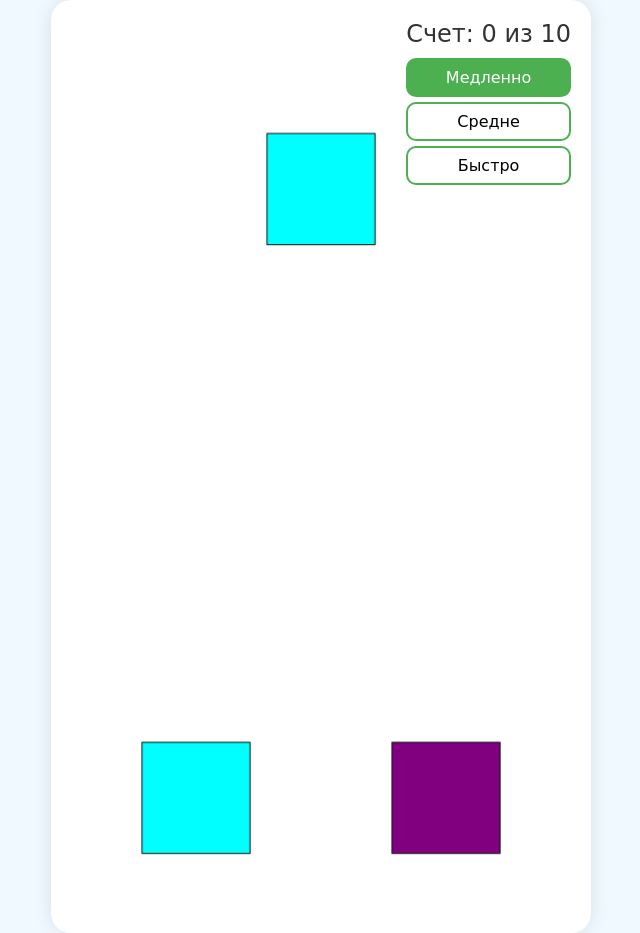
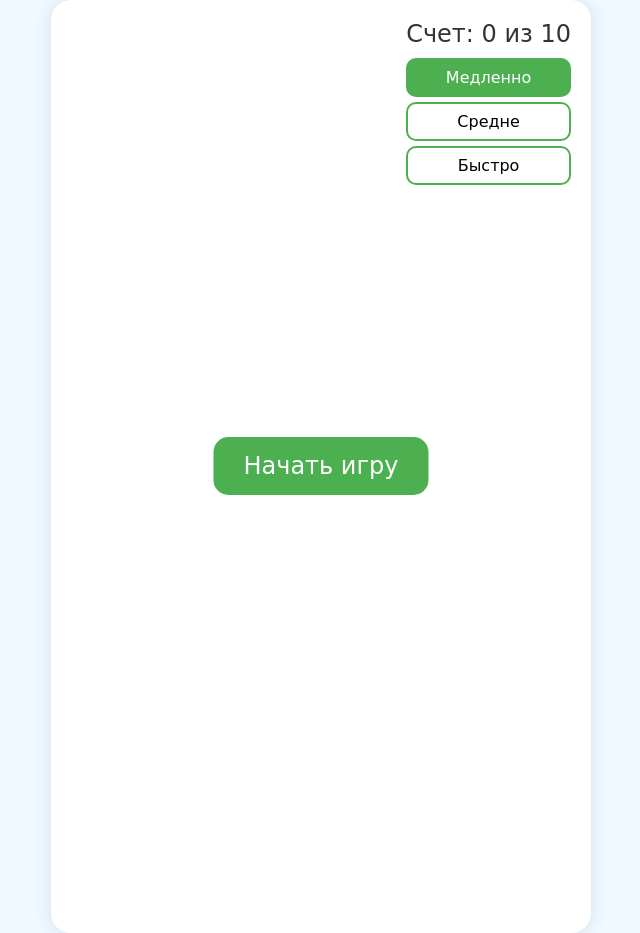
Before and after one commit to Sergey0408/ColorSquareChallenge, a Flask app: page / in a window 1280 px wide. Shown: the whole page, without its empty margins (319-959 px from the left). Run offline with Flask 3, Linux system fonts and the light colour scheme.

Commit message:
Implement start button and game initialization logic.  Addresses user request to add a start button and display all game elements.
Replit-Commit-Author: Agent
Replit-Commit-Session-Id: 8d33f3c9-8188-40c6-993a-fa1fc4f303a3
Replit-Commit-Screenshot-Url: https://storage.googleapis.com/screenshot-production-us-central1/c1c2e319-6578-4d99-b67d-fbaa1bb9f4a5/c3f90b48-46dd-4683-a97c-e695eb5db837.jpg

```diff
--- a/static/css/style.css
+++ b/static/css/style.css
@@ -60,6 +60,32 @@ body {
     color: white;
 }
 
+.start-btn {
+    position: absolute;
+    left: 50%;
+    top: 50%;
+    transform: translate(-50%, -50%);
+    padding: 15px 30px;
+    font-size: 24px;
+    background: #4CAF50;
+    color: white;
+    border: none;
+    border-radius: 15px;
+    cursor: pointer;
+    font-family: inherit;
+    z-index: 2;
+    transition: all 0.3s;
+}
+
+.start-btn:hover {
+    background: #45a049;
+    transform: translate(-50%, -50%) scale(1.05);
+}
+
+.start-btn.hidden {
+    display: none;
+}
+
 #gameCanvas {
     width: 100%;
     height: 100%;
--- a/static/js/game.js
+++ b/static/js/game.js
@@ -23,11 +23,10 @@ class ColorSquaresGame {
 
         this.initializeCanvas();
         this.setupEventListeners();
-        this.startGame();
+        this.showStartButton();
     }
 
     initializeCanvas() {
-        // Set canvas size to match container's aspect ratio (9:16)
         const container = this.canvas.parentElement;
         const containerWidth = container.clientWidth;
         const containerHeight = container.clientHeight;
@@ -35,23 +34,35 @@ class ColorSquaresGame {
         this.canvas.width = containerWidth;
         this.canvas.height = containerHeight;
 
-        // Calculate square sizes based on canvas dimensions
         this.squareSize = Math.min(this.canvas.width / 4, this.canvas.height / 8);
     }
 
     setupEventListeners() {
-        // Speed control buttons
         document.getElementById('speed1').addEventListener('click', () => this.setSpeed('slow'));
         document.getElementById('speed2').addEventListener('click', () => this.setSpeed('medium'));
         document.getElementById('speed3').addEventListener('click', () => this.setSpeed('fast'));
 
-        // Canvas click handler
         this.canvas.addEventListener('click', (e) => this.handleClick(e));
 
-        // Window resize handler
         window.addEventListener('resize', () => {
             this.initializeCanvas();
         });
+
+        document.getElementById('startButton').addEventListener('click', () => {
+            this.hideStartButton();
+            this.startGame();
+        });
+    }
+
+    showStartButton() {
+        const startButton = document.getElementById('startButton');
+        startButton.classList.remove('hidden');
+        this.gameActive = false;
+    }
+
+    hideStartButton() {
+        const startButton = document.getElementById('startButton');
+        startButton.classList.add('hidden');
     }
 
     setSpeed(speed) {
@@ -62,7 +73,6 @@ class ColorSquaresGame {
         };
         this.currentSpeed = speeds[speed];
 
-        // Update button states
         document.querySelectorAll('.speed-btn').forEach(btn => btn.classList.remove('active'));
         document.getElementById(`speed${Object.keys(speeds).indexOf(speed) + 1}`).classList.add('active');
     }
@@ -72,7 +82,6 @@ class ColorSquaresGame {
     }
 
     createNewRound() {
-        // Create bottom squares
         const color1 = this.getRandomColor();
         let color2;
         do {
@@ -92,7 +101,6 @@ class ColorSquaresGame {
             }
         ];
 
-        // Create falling square
         this.squares.falling = {
             x: this.canvas.width / 2 - this.squareSize / 2,
             y: 0,
@@ -101,9 +109,9 @@ class ColorSquaresGame {
     }
 
     draw() {
-        // Clear canvas
         this.ctx.clearRect(0, 0, this.canvas.width, this.canvas.height);
 
+        if (this.gameActive) {
             // Draw bottom squares
             this.squares.bottom.forEach(square => {
                 this.ctx.fillStyle = square.color;
@@ -130,14 +138,13 @@ class ColorSquaresGame {
                 );
             }
         }
+    }
 
     update() {
         if (!this.squares.falling || !this.gameActive) return;
 
-        // Move falling square down
         this.squares.falling.y += this.currentSpeed * 0.1;
 
-        // Check if falling square reached bottom
         if (this.squares.falling.y >= this.canvas.height - this.squareSize * 1.5) {
             this.handleMiss();
         }
@@ -150,7 +157,6 @@ class ColorSquaresGame {
         const x = e.clientX - rect.left;
         const y = e.clientY - rect.top;
 
-        // Check which bottom square was clicked
         this.squares.bottom.forEach((square, index) => {
             if (x >= square.x && x <= square.x + this.squareSize &&
                 y >= square.y && y <= square.y + this.squareSize) {
@@ -205,7 +211,7 @@ class ColorSquaresGame {
         this.gameActive = false;
         setTimeout(() => {
             alert(`Игра окончена! Ваш результат: ${this.score} из 10`);
-            this.startGame();
+            this.showStartButton();
         }, 500);
     }
 
--- a/templates/index.html
+++ b/templates/index.html
@@ -16,6 +16,7 @@
                 <button id="speed3" class="speed-btn">Быстро</button>
             </div>
         </div>
+        <button id="startButton" class="start-btn">Начать игру</button>
         <canvas id="gameCanvas"></canvas>
     </div>
     <script src="{{ url_for('static', filename='js/game.js') }}"></script>
```
Lines whose indentation alone changed are shown as unchanged.
